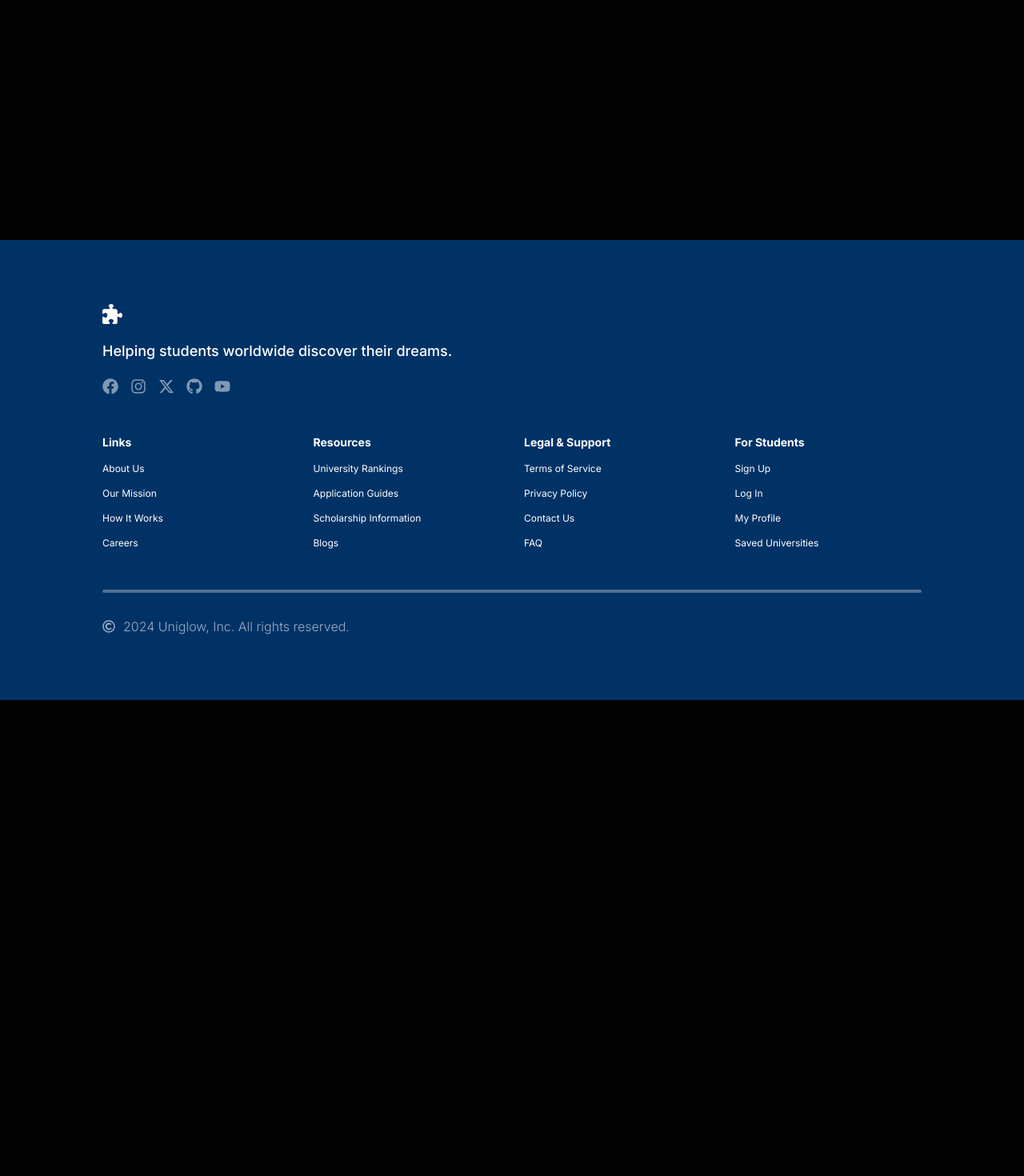
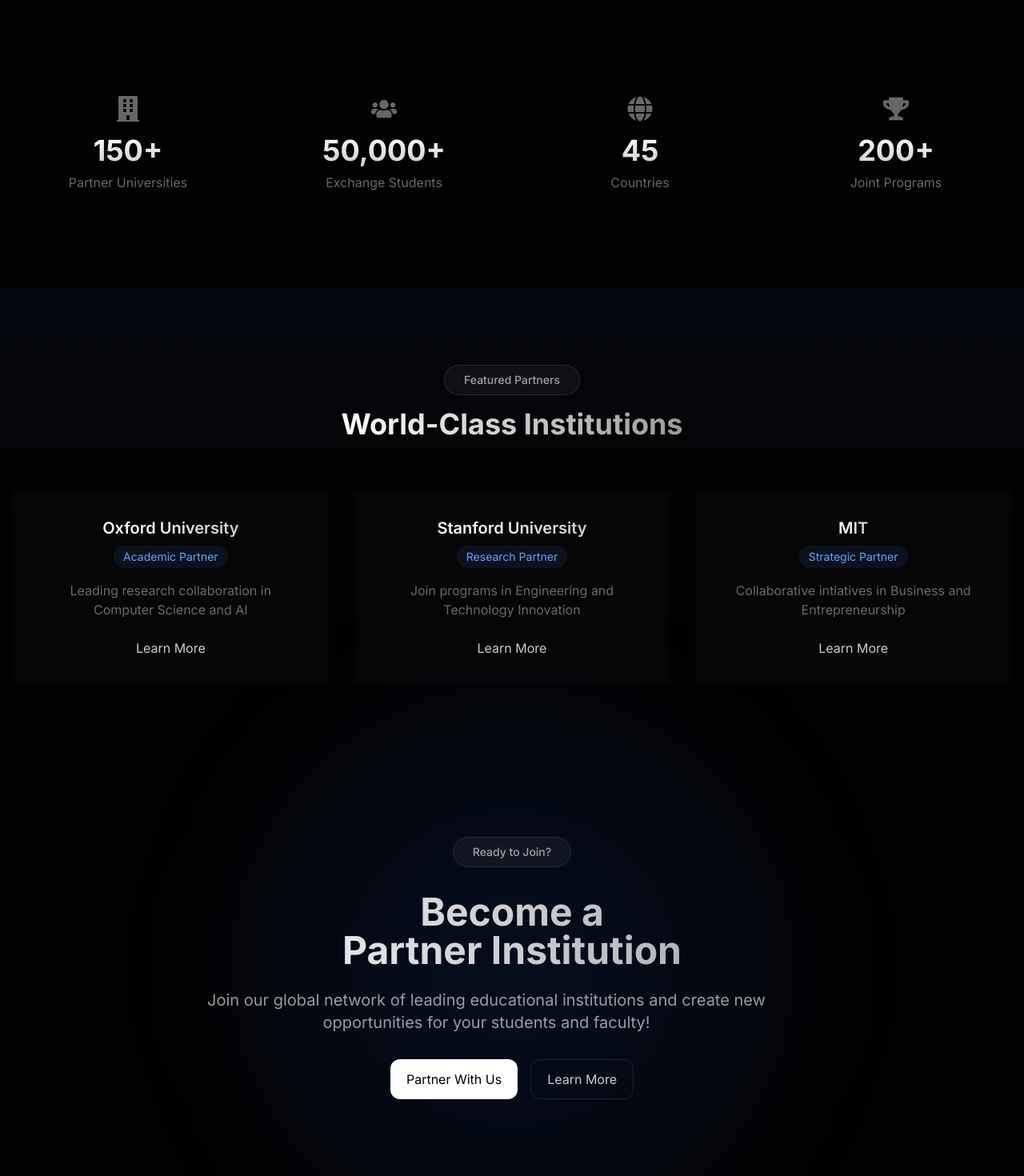
Before and after one commit to ebeeyuuu/react-uniglow, a Next.js app: page /pages/contact/university-partnerships in a window 1280 px wide. Shown: the part 740-2210 px from the top of the page at 80% size. Before the commit the page ends 1615 px from the top, so only its background shows below. Built offline with nearby package versions, Linux system fonts and the light colour scheme.

Commit message:
removed shadcn stuff and updated globals.css, page.tsx, added Stats, CTA, and Partners.tsx sections to univeristy partnerships page

```diff
--- /dev/null
+++ b/src/app/components/Contact/UniversityPartnerships/CTA.tsx
@@ -0,0 +1,34 @@
+import React from "react";
+
+const CTA = () => {
+  return (
+    <section className="py-24 relative">
+      <div className="absolute inset-0 bg-gradient-to-n from-transparent via-blue-600/10 to-transparent"></div>
+      <div className="absolute top-1/2 left-1/2 -translate-x-1/2 -translate-y-1/2 w-[600px] h-[600px] bg-blue-600/10 rounded-full blur-[100px]"></div>
+      <div className="max-w-4xl mx-auto text-center px-4 relative">
+        <div className="inline-flex items-center bg-white/5 rounded-full px-6 py-2 mb-8 backdrop-blur-sm border border-white/10">
+          <span className="text-sm font-medium text-white/60">
+            Ready to Join?
+          </span>
+        </div>
+        <h2 className="text-5xl font-bold mb-6 bg-gradient-to-r from-white to-white/60 bg-clip-text text-transparent">
+          Become a <br /> Partner Institution
+        </h2>
+        <p className="text-xl mb-8 text-white/60 max-w-[800px] w-full">
+          Join our global network of leading educational institutions and create
+          new opportunities for your students and faculty!
+        </p>
+        <div className="flex gap-4 justify-center">
+          <button className="bg-white text-black hover:bg-white/90 rounded-xl scale-100 hover:scale-110 px-5 py-3">
+            Partner With Us
+          </button>
+          <button className="px-5 py-3 rounded-xl border border-white/10 text-white/80 hover:bg-white/5 hover:border-white/20">
+            Learn More
+          </button>
+        </div>
+      </div>
+    </section>
+  );
+};
+
+export default CTA;
--- /dev/null
+++ b/src/app/components/Contact/UniversityPartnerships/Partners.tsx
@@ -0,0 +1,64 @@
+import React from "react";
+
+const partners = [
+  {
+    name: "Oxford University",
+    description: "Leading research collaboration in Computer Science and AI",
+    type: "Academic Partner",
+  },
+  {
+    name: "Stanford University",
+    description: "Join programs in Engineering and Technology Innovation",
+    type: "Research Partner",
+  },
+  {
+    name: "MIT",
+    description: "Collaborative intiatives in Business and Entrepreneurship",
+    type: "Strategic Partner",
+  }
+]
+
+const Partners = () => {
+  return (
+    <section className="py-24 relative">
+      <div className="absolute inset-0 bg-gradient-to-b from-blue-600/5 via-transparent to-transparent"></div>
+      <div className="max-w-7xl mx-auto px-4 relative">
+        <div className="flex flex-col items-center mb-16">
+          <div className="inline-flex items-center bg-white/5 rounded-full px-6 py-2 mb-4 backdrop-blur-sm border border-white/10">
+            <span className="text-sm font-medium text-white/60">Featured Partners</span>
+          </div>
+          <h2 className="text-4xl font-bold text-center bg-gradient-to-r from-white to-white/60 bg-clip-text text-transparent">
+            World-Class Institutions
+          </h2>
+        </div>
+        <div className="grid grid-cols-1 md:grid-cols-3 gap-8">
+          {partners.map((partner, index) => (
+            <div
+              key={index}
+              className="group relative bg-white/[0.02] border-white/10 backdrop-blur-sm hover:border-white/20 transition-all duration-300"
+            >
+              <div className="absolute inset-0 bg-gradient-to-r from-blue-600/10 to-transparent opacity-0 group-hover:opacity-100 transition-opacity rounded-xl"></div>
+              <div className="relative p-8 flex flex-col items-center text-center">
+                <h3 className="text-xl font-semibold mb-2 bg-gradient-to-r from-white to-white/80 bg-clip-text text-transparent">
+                  {partner.name}
+                </h3>
+                <span className="text-sm text-blue-400 mb-4 bg-blue-500/10 px-3 py-1 rounded-full">
+                  {partner.type}
+                </span>
+                <p className="text-white/40 mb-6">{partner.description}</p>
+                <button
+                  variant="outline"
+                  className="border-white/10 text-white/80 hover:bg-white/5 hover:border-white/20"
+                >
+                  Learn More
+                </button>
+              </div>
+            </div>
+          ))}
+        </div>
+      </div>
+    </section>
+  )
+};
+
+export default Partners;
--- /dev/null
+++ b/src/app/components/Contact/UniversityPartnerships/Stats.tsx
@@ -0,0 +1,35 @@
+import { FaBuilding, FaGlobe, FaTrophy, FaUsers } from "react-icons/fa";
+
+const stats = [
+  { icon: FaBuilding, value: "150+", label: "Partner Universities" },
+  { icon: FaUsers, value: "50,000+", label: "Exchange Students" },
+  { icon: FaGlobe, value: "45", label: "Countries" },
+  { icon: FaTrophy, value: "200+", label: "Joint Programs" },
+];
+
+const Stats = () => {
+  return (
+    <section className="py-24">
+      <div className="max-w-7xl mx-auto px-4">
+        <div className="grid grid-cols-1 md:grid-cols-4 gap-8">
+          {stats.map((stat, index) => (
+            <div key={index} className="group relative">
+              <div className="absolute inset-0 bg-gradient-to-r from-blue-600/10 to-transparent opacity-0 group-hover:opacity-100 transition-opacity rounded-xl"></div>
+              <div className="relative p-6 text-center">
+                <div className="flex justify-center mb-4">
+                  <stat.icon className="h-8 w-8 text-white/40" />
+                </div>
+                <div className="text-4xl font-bold bg-gradient-to-b from-white to-white/80 bg-clip-text text-transparent mb-2">
+                  {stat.value}
+                </div>
+                <div className="text-white/40">{stat.label}</div>
+              </div>
+            </div>
+          ))}
+        </div>
+      </div>
+    </section>
+  );
+};
+
+export default Stats;
--- a/src/app/globals.css
+++ b/src/app/globals.css
@@ -19,12 +19,10 @@
     left: -100%;
     width: 200%;
     height: 100%;
-    background: linear-gradient(
-      to right,
+    background: linear-gradient(to right,
         rgba(0, 123, 255, 0) 0,
         rgba(0, 128, 255, 0.5) 50%,
-      rgba(0, 123, 255, 0) 100%
-    );
+        rgba(0, 123, 255, 0) 100%);
     transition: 0.5s;
     opacity: 0;
   }
@@ -57,6 +55,7 @@
   }
 
   @keyframes blink {
+
     from,
     to {
       opacity: 1;
@@ -124,6 +123,7 @@ body::-webkit-scrollbar {
 }
 
 @keyframes pulse {
+
   0%,
   100% {
     transform: scale(1);
@@ -177,53 +177,41 @@ html.lenis body {
 }
 
 .radial-bg {
-  background: radial-gradient(
-      circle at 30% 20%,
+  background: radial-gradient(circle at 30% 20%,
       rgba(61, 119, 255, 0.35),
       rgba(0, 0, 0, 0.2),
       rgba(0, 0, 0, 0),
-      transparent 1000px
-    ),
-    radial-gradient(
-      circle at 70% 40%,
+      transparent 1000px),
+    radial-gradient(circle at 70% 40%,
       rgba(61, 119, 255, 0.35),
       rgba(0, 0, 0, 0.2),
       rgba(0, 0, 0, 0),
-      transparent 1000px
-    ),
-    radial-gradient(
-      circle at 30% 60%,
+      transparent 1000px),
+    radial-gradient(circle at 30% 60%,
       rgba(61, 119, 255, 0.35),
       rgba(0, 0, 0, 0.2),
       rgba(0, 0, 0, 0),
-      transparent 1000px
-    );
+      transparent 1000px);
   background-size: cover;
 }
 
 .large-radial-bg {
-  background: radial-gradient(
-    circle at 30% 55%,
+  background: radial-gradient(circle at 30% 55%,
       rgba(61, 119, 255, 0.35),
       rgba(0, 0, 0, 0.2),
-    transparent 1500px
-  );
+      transparent 1500px);
   background-size: cover;
 }
 
 .multiple-large-radial-bg {
-  background: radial-gradient(
-      circle at 10% 50%,
+  background: radial-gradient(circle at 10% 50%,
       rgba(61, 119, 255, 0.35),
       rgba(0, 0, 0, 0.2),
-      transparent 1500px
-    ),
-    radial-gradient(
-      circle at 90% 50%,
+      transparent 1500px),
+    radial-gradient(circle at 90% 50%,
       rgba(255, 81, 61, 0.35),
       rgba(0, 0, 0),
-      transparent 2000px
-    );
+      transparent 2000px);
   background-size: cover;
 }
 
@@ -234,11 +222,9 @@ html.lenis body {
   left: 0;
   width: 100%;
   height: 100%;
-  background: radial-gradient(
-    circle,
+  background: radial-gradient(circle,
       rgba(0, 0, 0, 0) 40%,
-    rgba(0, 0, 0, 0.5) 100%
-  );
+      rgba(0, 0, 0, 0.5) 100%);
   z-index: 20;
 }
 
@@ -249,83 +235,14 @@ html.lenis body {
   left: 0;
   width: 100%;
   height: 100%;
-  background: radial-gradient(
-    circle,
+  background: radial-gradient(circle,
       rgba(0, 0, 0, 0) 40%,
-    rgba(0, 0, 0, 0) 100%
-  );
+      rgba(0, 0, 0, 0) 100%);
   z-index: 21;
 }
 
 .dark-radial {
-  background: radial-gradient(
-    circle at 50% 50%,
+  background: radial-gradient(circle at 50% 50%,
       rgba(18, 18, 18, 1),
-    rgba(37, 37, 37, 0.5)
-  );
+      rgba(37, 37, 37, 0.5));
 }
-
-@layer base {
-  :root {
-    --background: 0 0% 100%;
-    --foreground: 240 10% 3.9%;
-    --card: 0 0% 100%;
-    --card-foreground: 240 10% 3.9%;
-    --popover: 0 0% 100%;
-    --popover-foreground: 240 10% 3.9%;
-    --primary: 240 5.9% 10%;
-    --primary-foreground: 0 0% 98%;
-    --secondary: 240 4.8% 95.9%;
-    --secondary-foreground: 240 5.9% 10%;
-    --muted: 240 4.8% 95.9%;
-    --muted-foreground: 240 3.8% 46.1%;
-    --accent: 240 4.8% 95.9%;
-    --accent-foreground: 240 5.9% 10%;
-    --destructive: 0 84.2% 60.2%;
-    --destructive-foreground: 0 0% 98%;
-    --border: 240 5.9% 90%;
-    --input: 240 5.9% 90%;
-    --ring: 240 10% 3.9%;
-    --chart-1: 12 76% 61%;
-    --chart-2: 173 58% 39%;
-    --chart-3: 197 37% 24%;
-    --chart-4: 43 74% 66%;
-    --chart-5: 27 87% 67%;
-    --radius: 0.5rem;
-  }
-  .dark {
-    --background: 240 10% 3.9%;
-    --foreground: 0 0% 98%;
-    --card: 240 10% 3.9%;
-    --card-foreground: 0 0% 98%;
-    --popover: 240 10% 3.9%;
-    --popover-foreground: 0 0% 98%;
-    --primary: 0 0% 98%;
-    --primary-foreground: 240 5.9% 10%;
-    --secondary: 240 3.7% 15.9%;
-    --secondary-foreground: 0 0% 98%;
-    --muted: 240 3.7% 15.9%;
-    --muted-foreground: 240 5% 64.9%;
-    --accent: 240 3.7% 15.9%;
-    --accent-foreground: 0 0% 98%;
-    --destructive: 0 62.8% 30.6%;
-    --destructive-foreground: 0 0% 98%;
-    --border: 240 3.7% 15.9%;
-    --input: 240 3.7% 15.9%;
-    --ring: 240 4.9% 83.9%;
-    --chart-1: 220 70% 50%;
-    --chart-2: 160 60% 45%;
-    --chart-3: 30 80% 55%;
-    --chart-4: 280 65% 60%;
-    --chart-5: 340 75% 55%;
-  }
-}
-
-@layer base {
-  * {
-    @apply border-border;
-  }
-  body {
-    @apply bg-background text-foreground;
-  }
-}
--- a/src/app/pages/contact/university-partnerships/page.tsx
+++ b/src/app/pages/contact/university-partnerships/page.tsx
@@ -8,12 +8,24 @@ import Footer from "@/app/components/LandingPage/Footer";
 const Hero = lazy(
   () => import("@/app/components/Contact/UniversityPartnerships/Hero"),
 );
+const Stats = lazy(
+  () => import("@/app/components/Contact/UniversityPartnerships/Stats"),
+);
+const CTA = lazy(
+  () => import("@/app/components/Contact/UniversityPartnerships/CTA"),
+);
+const Partners = lazy(
+  () => import("@/app/components/Contact/UniversityPartnerships/Partners"),
+);
 
 const Home = () => {
   return (
     <Suspense fallback={<Loading />}>
       <NavBar />
       <Hero />
+      <Stats />
+      <Partners />
+      <CTA />
       <Footer />
     </Suspense>
   );
```
Also changed, not shown: tailwind.config.ts (+16 -74 lines). Lines whose indentation alone changed are shown as unchanged.
